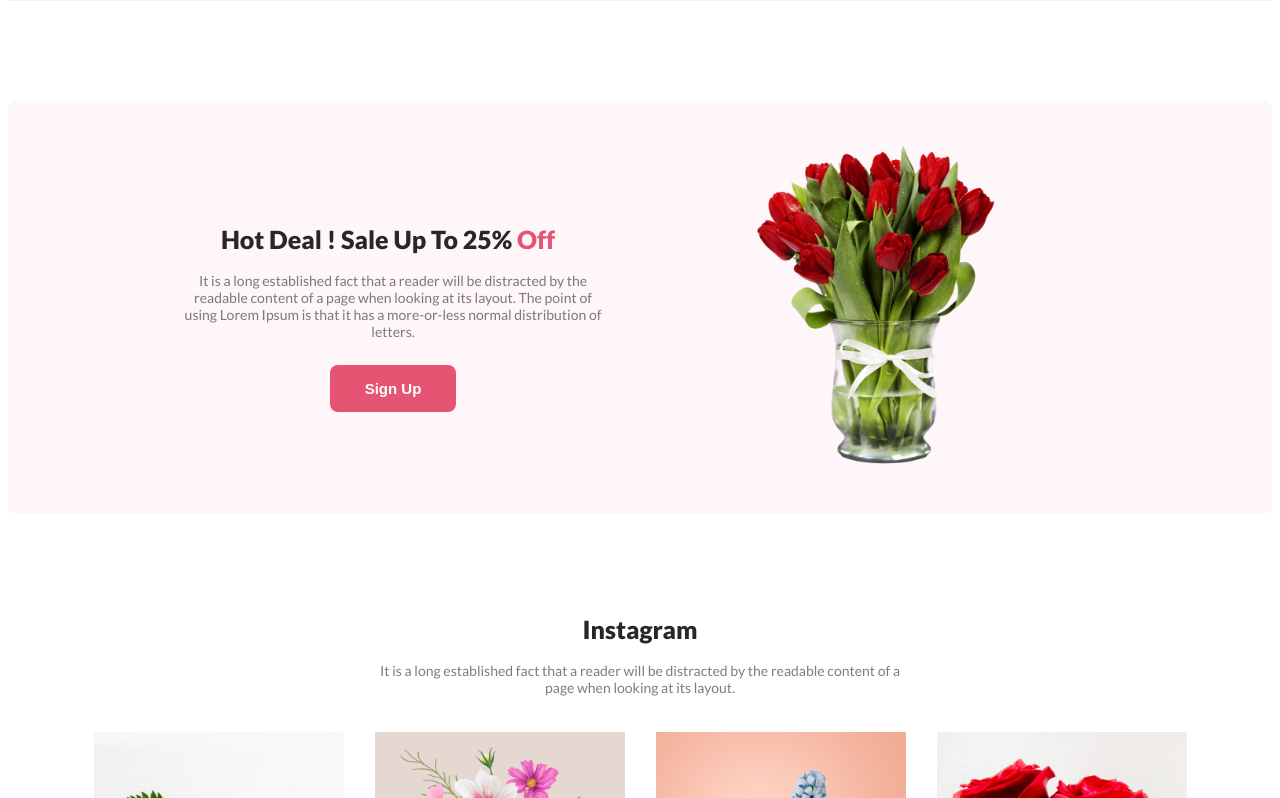
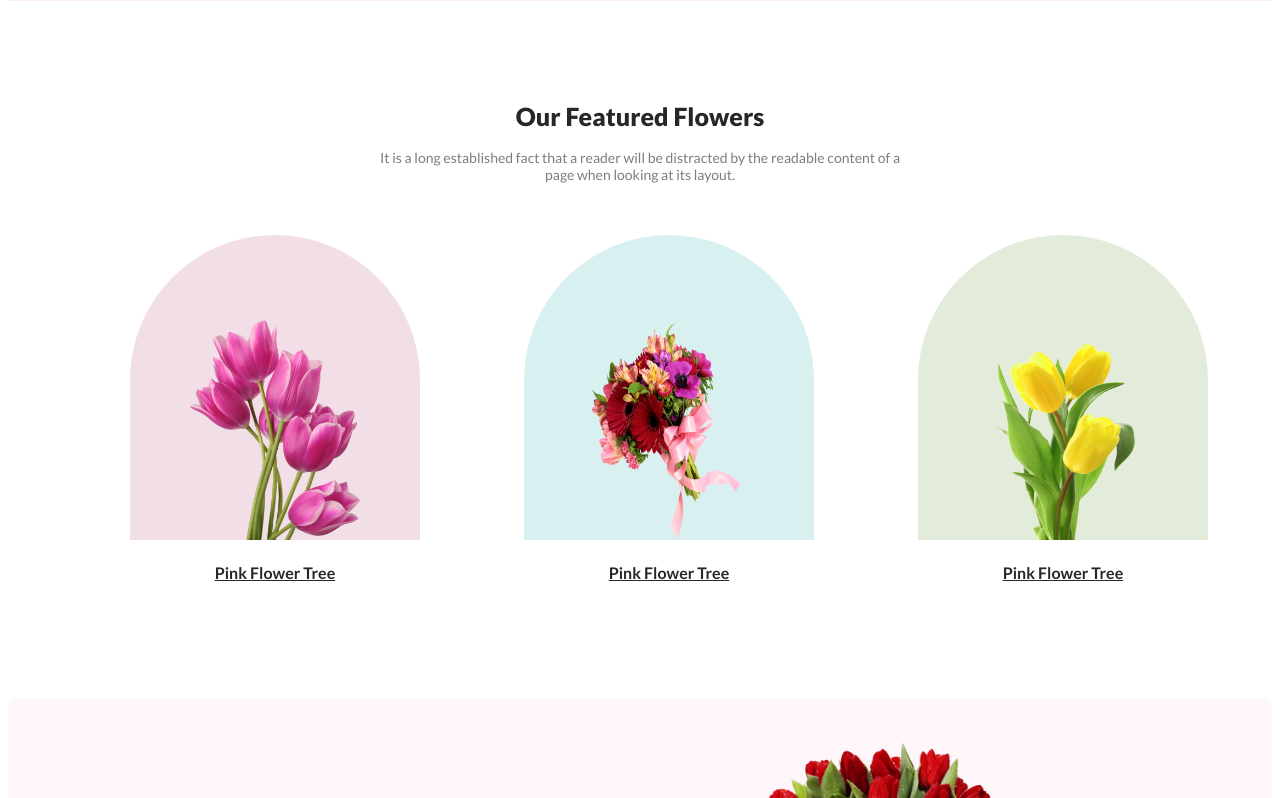
Before and after one commit to Kamrujjaman-Rabin/Flower-Shop-Assignment, a plain HTML site: page index.html in a window 1280 px wide. Shown: the part 660-1458 px from the top of the page. Drawn offline with Linux system fonts and the light colour scheme.

Commit message:
added bonus section

```diff
--- a/index.html
+++ b/index.html
@@ -15,7 +15,7 @@
     <header class="header">
         <div class="bnr">
             <div class="bnr-left">
-                <h2 class="bnr-left-ttl">Let's make beautiful flowers a part of your life.</h2>
+                <h2 class="bnr-left-ttl">Let's make<br>beautiful flowers a<br>part of your life.</h2>
                 <p class="bnr-left-p">It is a long established fact that a reader will be distracted by the readable content of a page when looking at its layout. The point of using Lorem Ipsum is that it has a more-or-less normal distribution of letters.</p>
                 <button class="btn-prm">Shop now</button>
             </div>
@@ -26,7 +26,24 @@
     </header>
     <main>
     <!-- bonus  -->
-
+    <section class="bns">
+        <h3 class="bns-ttl">Our Featured Flowers</h3>
+        <p id="bns-p" class="bns-p">It is a long established fact that a reader will be distracted by the readable content of a page when looking at its layout.</p>
+        <div class="bns-img">
+            <figure>
+                <img class="bns-img-1" src="./Flower Asset/pngwing 6.png" alt="">
+                <figcaption class="cap"><u>Pink Flower Tree</u></figcaption>
+            </figure>
+            <figure>
+                <img class="bns-img-2" src="./Flower Asset/pngwing 5.png" alt="">
+                <figcaption class="cap"><u>Pink Flower Tree</u></figcaption>
+            </figure>
+            <figure>
+                <img class="bns-img-3" src="./Flower Asset/pngwing 7.png" alt="">
+                <figcaption class="cap"><u>Pink Flower Tree</u></figcaption>
+            </figure>
+        </div>
+    </section>
     <!-- banner 2 -->
         <div class="bnr2">
             <div class="bnr2-left">
@@ -64,5 +81,4 @@
         <p class="ft-c">@2020-2023, FlowerShop.com. All rights reserved. </p>
     </footer>
 </body>
-
 </html>
--- a/styles/shop.css
+++ b/styles/shop.css
@@ -38,7 +38,7 @@ body {
 
 .bnr-left-p {
     color: rgba(39, 39, 39, 0.60);
-    font-style: normal;
+    font-size: 14px;
     font-weight: 400;
     width: 450px;
     margin-bottom: 25px;
@@ -96,8 +96,8 @@ body {
     padding-bottom: 40px;
 }
 
-/* Instagram section */
-.insta {
+/*bonus section style (shared with insta)*/
+.bns, .insta {
     max-width: 1100px;
     margin-top: 100px;
     margin-left: auto;
@@ -106,13 +106,64 @@ body {
     align-items: center;
 }
 
-.ins-ttl {
+.bns-ttl, .ins-ttl {
     color: #272727;
     font-size: 25px;
     /*same as hot deal */
     font-weight: 800;
-    margin: 0;
+    margin: 0px;
 }
+
+#bns-p {
+    color: rgba(39, 39, 39, 0.60);
+    font-size: 14px;
+    /*same as bnr2-p*/
+    font-weight: 400;
+    padding: 18px 275px 36px 275px;
+    margin: 0px;
+}
+
+.bns-img, .ins-img {
+    display: flex;
+    gap: 24px;
+    justify-content: space-around;
+}
+
+.bns-img-1 {
+    width: 170px;
+    height: 220px;
+    border-radius: 300px 300px 0px 0px;
+    background: rgba(167, 33, 98, 0.15);
+    padding: 85px 60px 0px;
+    margin: 0px;
+}
+
+.bns-img-2 {
+    width: 170px;
+    height: 220px;
+    border-radius: 300px 300px 0px 0px;
+    background: rgba(5, 151, 160, 0.15);
+    padding: 85px 60px 0px;
+    margin: none;
+}
+
+.bns-img-3 {
+    width: 170px;
+    height: 220px;
+    border-radius: 300px 300px 0px 0px;
+    background: rgba(71, 125, 17, 0.15);
+    padding: 85px 60px 0px;
+    margin: none;
+}
+
+.cap {
+    color: #272727;
+    font-size: 16x;
+    font-weight: 700;
+    padding-top: 20px;
+}
+
+/* Instagram section */
 
 #ins-p {
     color: rgba(39, 39, 39, 0.60);
@@ -120,13 +171,7 @@ body {
     /*same as bnr2-p*/
     font-weight: 400;
     padding: 18px 275px 36px 275px;
-    margin: 0;
-}
-
-.ins-img {
-    display: flex;
-    gap: 24px;
-    justify-content: space-around;
+    margin: 0px;
 }
 
 .ins-img-s {
```
